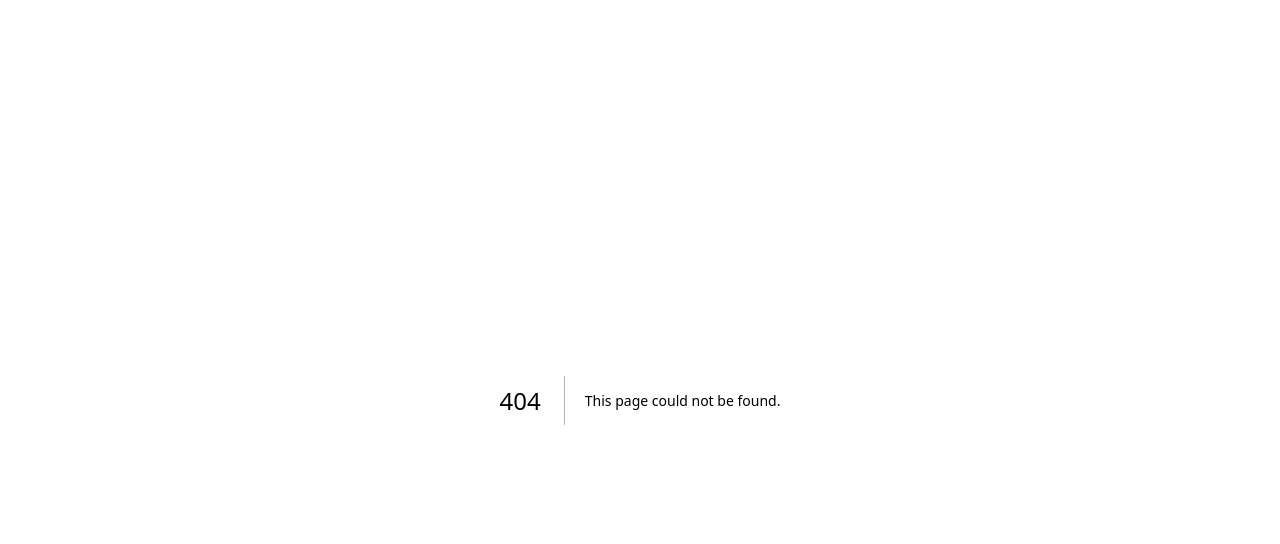
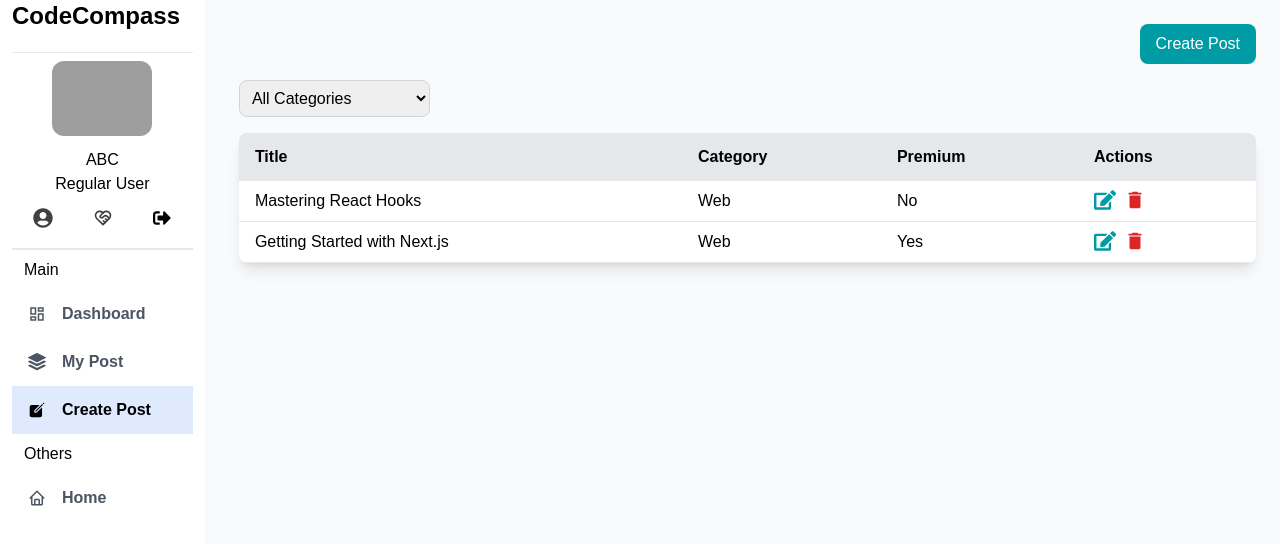
Before and after one commit to jakariamasum/CodeCompass-Client, a Next.js app: page /user/create-post in a window 1280 px wide. Before the commit this address had no page. Shown: the top 544 px of the page. Built offline with nearby package versions, Linux system fonts and the light colour scheme; grey boxes are pictures that could not be loaded.

Commit message:
fix: create-post

```diff
--- /dev/null
+++ b/src/app/(user)/user/create-post/page.tsx
@@ -0,0 +1,239 @@
+"use client";
+
+import { useState } from "react";
+import { useForm } from "react-hook-form";
+import { FaEdit, FaTimes } from "react-icons/fa";
+import { MdDelete } from "react-icons/md";
+
+type PostFormData = {
+  title: string;
+  content: string;
+  category: string;
+  premium: boolean;
+};
+
+const categories = ["Web", "Software Engineering", "AI", "Mobile", "DevOps"];
+
+const initialPosts = [
+  {
+    id: 1,
+    title: "Mastering React Hooks",
+    content: "Learn how to use hooks in React.",
+    category: "Web",
+    premium: false,
+  },
+  {
+    id: 2,
+    title: "Getting Started with Next.js",
+    content: "Discover the features of Next.js.",
+    category: "Web",
+    premium: true,
+  },
+];
+
+const CreatePost = () => {
+  const [showModal, setShowModal] = useState(false);
+  const [editorContent, setEditorContent] = useState("");
+  const [posts, setPosts] = useState(initialPosts);
+  const [currentPost, setCurrentPost] = useState<PostFormData | null>(null);
+  const [selectedCategory, setSelectedCategory] = useState("");
+  const {
+    register,
+    handleSubmit,
+    formState: { errors },
+    reset,
+  } = useForm<PostFormData>();
+
+  const onSubmit = (data: PostFormData) => {
+    data.content = editorContent;
+
+    if (currentPost) {
+      setPosts((prev) =>
+        prev.map((post) =>
+          post.id === currentPost.id ? { ...post, ...data } : post
+        )
+      );
+    } else {
+      setPosts((prev) => [...prev, { id: prev.length + 1, ...data }]);
+    }
+
+    reset();
+    setShowModal(false);
+    setCurrentPost(null);
+    setEditorContent("");
+  };
+
+  const handleEdit = (post) => {
+    setCurrentPost(post);
+    setEditorContent(post.content);
+    setShowModal(true);
+  };
+
+  const handleDelete = (id) => {
+    setPosts((prev) => prev.filter((post) => post.id !== id));
+  };
+
+  const filteredPosts = posts.filter(
+    (post) => post.category === selectedCategory || selectedCategory === ""
+  );
+
+  return (
+    <div className="container mx-auto p-6">
+      <div className="flex justify-end items-center mb-4">
+        <button
+          onClick={() => {
+            setShowModal(true);
+            reset();
+          }}
+          className="bg-[#009CA6] text-white px-4 py-2 rounded-lg"
+        >
+          Create Post
+        </button>
+      </div>
+
+      <select
+        onChange={(e) => setSelectedCategory(e.target.value)}
+        className="mb-4 border border-gray-300 rounded-lg p-2"
+      >
+        <option value="">All Categories</option>
+        {categories.map((category) => (
+          <option key={category} value={category}>
+            {category}
+          </option>
+        ))}
+      </select>
+
+      <div className="bg-white rounded-lg shadow-lg overflow-hidden">
+        <table className="min-w-full">
+          <thead className="bg-gray-200">
+            <tr>
+              <th className="py-3 px-4 text-left">Title</th>
+              <th className="py-3 px-4 text-left">Category</th>
+              <th className="py-3 px-4 text-left">Premium</th>
+              <th className="py-3 px-4 text-left">Actions</th>
+            </tr>
+          </thead>
+          <tbody>
+            {filteredPosts.length > 0 ? (
+              filteredPosts.map((post) => (
+                <tr key={post.id} className="border-b">
+                  <td className="py-2 px-4">{post.title}</td>
+                  <td className="py-2 px-4">{post.category}</td>
+                  <td className="py-2 px-4">{post.premium ? "Yes" : "No"}</td>
+                  <td className="py-2 px-4 flex space-x-2">
+                    <button
+                      className="text-[#009CA6] hover:underline"
+                      onClick={() => handleEdit(post)}
+                    >
+                      <FaEdit size={22} />
+                    </button>
+                    <button
+                      className="text-red-600 hover:underline"
+                      onClick={() => handleDelete(post.id)}
+                    >
+                      <MdDelete size={22} />
+                    </button>
+                  </td>
+                </tr>
+              ))
+            ) : (
+              <tr>
+                <td colSpan={4} className="py-2 px-4 text-center">
+                  No posts found.
+                </td>
+              </tr>
+            )}
+          </tbody>
+        </table>
+      </div>
+
+      {showModal && (
+        <div className="fixed inset-0 z-50 flex justify-center items-center bg-black bg-opacity-50">
+          <div className="bg-white w-full max-w-2xl p-6 rounded-lg shadow-lg relative">
+            <button
+              onClick={() => {
+                setShowModal(false);
+                reset();
+                setCurrentPost(null);
+                setEditorContent("");
+              }}
+              className="absolute top-4 right-4 text-red-500 text-2xl"
+            >
+              <FaTimes />
+            </button>
+
+            <h2 className="text-2xl mb-4 font-semibold">
+              {currentPost ? "Edit Post" : "Create New Post"}
+            </h2>
+
+            <form onSubmit={handleSubmit(onSubmit)} className="space-y-4">
+              <div>
+                <label className="block text-sm font-medium">Post Title</label>
+                <input
+                  {...register("title", { required: true })}
+                  className="w-full border border-gray-300 rounded-lg p-2"
+                  placeholder="Enter post title"
+                  defaultValue={currentPost?.title}
+                />
+                {errors.title && (
+                  <p className="text-red-500 text-sm">Title is required</p>
+                )}
+              </div>
+
+              <div>
+                <label className="block text-sm font-medium">Content</label>
+                <textarea
+                  value={editorContent}
+                  onChange={(e) => setEditorContent(e.target.value)}
+                  className="w-full border border-gray-300 rounded-lg p-2"
+                  placeholder="Enter post content"
+                  rows={4}
+                />
+              </div>
+
+              <div>
+                <label className="block text-sm font-medium">Category</label>
+                <select
+                  {...register("category", { required: true })}
+                  className="w-full border border-gray-300 rounded-lg p-2"
+                  defaultValue={currentPost?.category}
+                >
+                  <option value="">Select Category</option>
+                  {categories.map((category) => (
+                    <option key={category} value={category}>
+                      {category}
+                    </option>
+                  ))}
+                </select>
+                {errors.category && (
+                  <p className="text-red-500 text-sm">Category is required</p>
+                )}
+              </div>
+
+              <div className="flex items-center">
+                <input
+                  {...register("premium")}
+                  type="checkbox"
+                  className="mr-2"
+                  defaultChecked={currentPost?.premium}
+                />
+                <label>
+                  Tag this post as Premium (only accessible to verified users)
+                </label>
+              </div>
+
+              <button
+                type="submit"
+                className="bg-[#009CA6] text-white px-4 py-2 rounded-lg"
+              >
+                {currentPost ? "Update Post" : "Submit Post"}
+              </button>
+            </form>
+          </div>
+        </div>
+      )}
+    </div>
+  );
+};
+
+export default CreatePost;
--- a/src/app/(user)/user/post/page.tsx
+++ b/src/app/(user)/user/post/page.tsx
@@ -1,116 +1,156 @@
 "use client";
+import { useState } from "react";
+import { FaTrash, FaEdit } from "react-icons/fa";
 
-import { useState } from "react";
-import { useForm } from "react-hook-form";
-import { FaTimes } from "react-icons/fa";
-import Content from "@/components/ui/Content";
+const initialPosts = [
+  {
+    id: 1,
+    title: "Mastering React Hooks",
+    category: "Web",
+    views: 500,
+    upvotes: 120,
+  },
+  {
+    id: 2,
+    title: "Getting Started with Next.js",
+    category: "Web",
+    views: 750,
+    upvotes: 200,
+  },
+  {
+    id: 3,
+    title: "Understanding JavaScript Promises",
+    category: "Software Engineering",
+    views: 300,
+    upvotes: 90,
+  },
+  {
+    id: 4,
+    title: "Exploring AI in Everyday Applications",
+    category: "AI",
+    views: 400,
+    upvotes: 110,
+  },
+  {
+    id: 5,
+    title: "A Guide to CSS Flexbox",
+    category: "Web",
+    views: 650,
+    upvotes: 160,
+  },
+];
 
-type PostFormData = {
-  title: string;
-  content: string;
-  category: string;
-  premium: boolean;
+const MyPosts = () => {
+  const [posts, setPosts] = useState(initialPosts);
+  const [searchTerm, setSearchTerm] = useState("");
+  const [currentPage, setCurrentPage] = useState(1);
+  const [postsPerPage] = useState(2);
+
+  const handleDelete = (id: number) => {
+    const updatedPosts = posts.filter((post) => post.id !== id);
+    setPosts(updatedPosts);
   };
 
-const categories = ["Web", "Software Engineering", "AI", "Mobile", "DevOps"];
+  const filteredPosts = posts.filter((post) =>
+    post.title.toLowerCase().includes(searchTerm.toLowerCase())
+  );
 
-const Post = () => {
-  const [showModal, setShowModal] = useState(false);
-  const [editorContent, setEditorContent] = useState("");
-  const {
-    register,
-    handleSubmit,
-    formState: { errors },
-    reset,
-  } = useForm<PostFormData>();
+  const indexOfLastPost = currentPage * postsPerPage;
+  const indexOfFirstPost = indexOfLastPost - postsPerPage;
+  const currentPosts = filteredPosts.slice(indexOfFirstPost, indexOfLastPost);
 
-  const onSubmit = (data: PostFormData) => {
-    data.content = editorContent;
-    console.log(data);
-    reset();
-    setShowModal(false);
+  const totalPages = Math.ceil(filteredPosts.length / postsPerPage);
+
+  const handlePageChange = (pageNumber: number) => {
+    setCurrentPage(pageNumber);
   };
 
   return (
-    <>
+    <div className="px-2 mx-auto p-6">
+      <h2 className="text-3xl font-bold mb-6">My Posts</h2>
+
+      <div className="mb-4 flex justify-between items-center">
+        <input
+          type="text"
+          placeholder="Search posts..."
+          value={searchTerm}
+          onChange={(e) => setSearchTerm(e.target.value)}
+          className="border border-gray-300 rounded-lg p-2 w-full md:w-1/3"
+        />
+      </div>
+
+      <div className="bg-white rounded-lg shadow-lg overflow-hidden">
+        <table className="min-w-full">
+          <thead className="bg-gray-200">
+            <tr>
+              <th className="py-3 px-4 text-left">Title</th>
+              <th className="py-3 px-4 text-left">Category</th>
+              <th className="py-3 px-4 text-left">Views</th>
+              <th className="py-3 px-4 text-left">Upvotes</th>
+              <th className="py-3 px-4 text-left">Actions</th>
+            </tr>
+          </thead>
+          <tbody>
+            {currentPosts.length > 0 ? (
+              currentPosts.map((post) => (
+                <tr key={post.id} className="border-b">
+                  <td className="py-2 px-4">{post.title}</td>
+                  <td className="py-2 px-4">{post.category}</td>
+                  <td className="py-2 px-4">{post.views}</td>
+                  <td className="py-2 px-4">{post.upvotes}</td>
+                  <td className="py-2 px-4 flex space-x-2">
+                    <button className="text-blue-600 hover:underline">
+                      <FaEdit />
+                    </button>
                     <button
-        onClick={() => setShowModal(true)}
-        className="bg-blue-500 text-white px-4 py-2 rounded-lg"
+                      className="text-red-600 hover:underline"
+                      onClick={() => handleDelete(post.id)}
                     >
-        Create Post
+                      <FaTrash />
+                    </button>
+                  </td>
+                </tr>
+              ))
+            ) : (
+              <tr>
+                <td colSpan={5} className="py-2 px-4 text-center">
+                  No posts found.
+                </td>
+              </tr>
+            )}
+          </tbody>
+        </table>
+      </div>
+
+      <div className="flex justify-between items-center mt-4">
+        <button
+          onClick={() => handlePageChange(currentPage - 1)}
+          disabled={currentPage === 1}
+          className={`px-4 py-2 rounded-lg ${
+            currentPage === 1 ? "bg-gray-300" : "bg-blue-600 text-white"
+          } `}
+        >
+          Previous
         </button>
 
-      {showModal && (
-        <div className="fixed inset-0 z-50 flex justify-center items-center bg-black bg-opacity-50">
-          <div className="bg-white w-full max-w-2xl p-6 rounded-lg shadow-lg relative">
-            <button
-              onClick={() => setShowModal(false)}
-              className="absolute top-4 right-4 text-red-500 text-2xl"
-            >
-              <FaTimes />
-            </button>
-
-            <h2 className="text-2xl mb-4 font-semibold">Create New Post</h2>
-
-            <form onSubmit={handleSubmit(onSubmit)} className="space-y-4">
-              <div>
-                <label className="block text-sm font-medium">Post Title</label>
-                <input
-                  {...register("title", { required: true })}
-                  className="w-full border border-gray-300 rounded-lg p-2"
-                  placeholder="Enter post title"
-                />
-                {errors.title && (
-                  <p className="text-red-500 text-sm">Title is required</p>
-                )}
-              </div>
-
-              <div>
-                <label className="block text-sm font-medium">Content</label>
-                <Content value={editorContent} onChange={setEditorContent} />
-              </div>
-
-              <div>
-                <label className="block text-sm font-medium">Category</label>
-                <select
-                  {...register("category", { required: true })}
-                  className="w-full border border-gray-300 rounded-lg p-2"
-                >
-                  <option value="">Select Category</option>
-                  {categories.map((category) => (
-                    <option key={category} value={category}>
-                      {category}
-                    </option>
-                  ))}
-                </select>
-                {errors.category && (
-                  <p className="text-red-500 text-sm">Category is required</p>
-                )}
-              </div>
-
-              <div className="flex items-center">
-                <input
-                  {...register("premium")}
-                  type="checkbox"
-                  className="mr-2"
-                />
-                <label>
-                  Tag this post as Premium (only accessible to verified users)
-                </label>
-              </div>
+        <span className="text-lg">
+          Page {currentPage} of {totalPages}
+        </span>
 
         <button
-                type="submit"
-                className="bg-green-500 text-white px-4 py-2 rounded-lg"
+          onClick={() => handlePageChange(currentPage + 1)}
+          disabled={currentPage === totalPages}
+          className={`px-4 py-2 rounded-lg ${
+            currentPage === totalPages
+              ? "bg-gray-300"
+              : "bg-blue-600 text-white"
+          }`}
         >
-                Submit Post
+          Next
         </button>
-            </form>
       </div>
     </div>
-      )}
-    </>
   );
 };
 
-export default Post;
+export default MyPosts;
--- a/src/app/globals.css
+++ b/src/app/globals.css
@@ -25,3 +25,5 @@ body {
     text-wrap: balance;
   }
 }
+
+/* bg-[#009CA6] */
--- a/src/app/news-feed/page.tsx
+++ b/src/app/news-feed/page.tsx
@@ -4,7 +4,9 @@ import { useForm } from "react-hook-form";
 import { FaSearch } from "react-icons/fa";
 import { motion } from "framer-motion";
 import Image from "next/image";
+import Link from "next/link";
 
+// Static data for news posts
 const staticPosts = [
   {
     id: 1,
@@ -48,6 +50,7 @@ const NewsFeed = () => {
   const [filteredPosts, setFilteredPosts] = useState(staticPosts);
   const { register, handleSubmit } = useForm();
 
+  // Handle search functionality
   const handleSearch = ({ search }) => {
     if (!search) {
       setFilteredPosts(staticPosts);
@@ -65,7 +68,7 @@ const NewsFeed = () => {
         <h1 className="text-4xl font-extrabold text-gray-800">
           Tech Tips & Tutorials
         </h1>
-        <button className="bg-indigo-600 text-white px-6 py-2 rounded-full hover:bg-indigo-700">
+        <button className="bg-[#009CA6] text-white px-6 py-2 rounded-full hover:bg-indigo-700">
           Create Post
         </button>
       </div>
@@ -76,7 +79,7 @@ const NewsFeed = () => {
             <input
               type="text"
               placeholder="Search tech tips..."
-              className="w-full p-3 rounded-full border focus:outline-none focus:ring-2 focus:ring-indigo-400"
+              className="w-full p-3 rounded-full border focus:outline-none focus:ring-2 focus:ring-[#009CA6]"
               {...register("search")}
             />
             <button
@@ -96,7 +99,7 @@ const NewsFeed = () => {
           animate={{ opacity: 1, x: 0 }}
           transition={{ delay: idx * 0.1 }}
           className={`flex flex-col md:flex-row md:even:flex-row-reverse items-center mb-10 bg-white rounded-lg shadow-lg overflow-hidden ${
-            idx % 2 == 0 ? "border-t-4 border-indigo-600" : ""
+            idx % 2 == 0 ? "border-t-4 border-[#009CA6]" : ""
           }`}
         >
           <div className="md:w-1/3">
@@ -113,15 +116,19 @@ const NewsFeed = () => {
             <h2 className="text-2xl font-semibold mb-2 text-gray-800">
               {post.title}
             </h2>
-            <p className="text-indigo-600 mb-4">{post.category}</p>
+            <p className="text-[#009CA6] mb-4">{post.category}</p>
             <p className="text-gray-600 leading-relaxed">{post.excerpt}</p>
-            <button className="mt-4 text-indigo-600 hover:underline">
-              Read More
-            </button>
+            <Link href={"/posts/d"}>
+              {" "}
+              <button className="mt-4 text-[#009CA6] hover:underline">
+                Read More
+              </button>
+            </Link>
           </div>
         </motion.div>
       ))}
 
+      {/* No posts found */}
       {filteredPosts.length === 0 && (
         <div className="text-center py-8 text-gray-500">
           <p>No posts found.</p>
--- a/src/components/ui/user/sidebar/UserSidebar.tsx
+++ b/src/components/ui/user/sidebar/UserSidebar.tsx
@@ -9,6 +9,7 @@ import { FaBars } from "react-icons/fa";
 import { IoCreate } from "react-icons/io5";
 import Profile from "../../Profile";
 import { BiHome } from "react-icons/bi";
+import { BsStack } from "react-icons/bs";
 
 const UserSidebar: React.FC = () => {
   const [isSidebarOpen, setIsSidebarOpen] = useState(false);
@@ -96,6 +97,20 @@ const UserSidebar: React.FC = () => {
                   : "text-gray-600 hover:bg-[#f5f8fe]"
               }`}
             >
+              <BsStack size={18} />
+              <span className="ml-4">My Post</span>
+            </Link>
+          </div>
+          <div>
+            <Link
+              href="/user/create-post"
+              passHref
+              className={`flex items-center py-3 px-4 font-semibold ${
+                pathname === "/user/create-post"
+                  ? "bg-[#dfeaff]"
+                  : "text-gray-600 hover:bg-[#f5f8fe]"
+              }`}
+            >
               <IoCreate size={18} />
               <span className="ml-4">Create Post</span>
             </Link>
```
Lines whose indentation alone changed are shown as unchanged.
